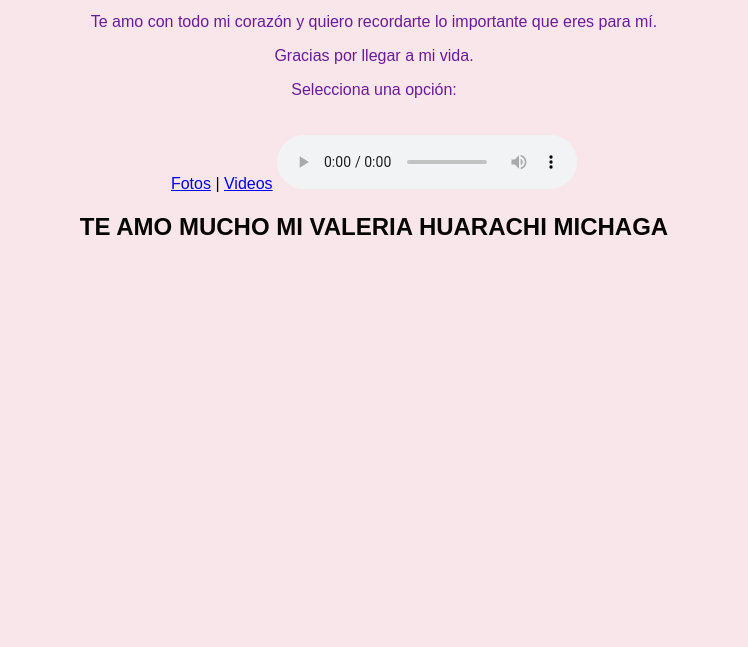
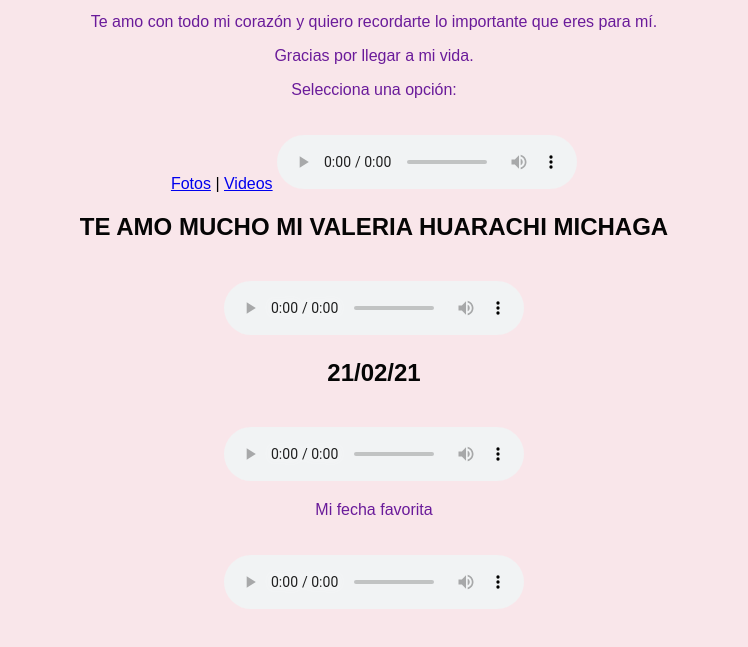
Before and after one commit to Sallama99/Aniversario, a plain HTML site: page index.html in a window 1280 px wide. Shown: the part 101-748 px from the top of the page, without its empty margins (266-1014 px from the left). Drawn offline with Linux system fonts and the light colour scheme.

Commit message:
index.html

```diff
--- a/index.html
+++ b/index.html
@@ -45,5 +45,19 @@
     Tu navegador no soporta el elemento de audio.
   </audio>
   <h2>TE AMO MUCHO MI VALERIA HUARACHI MICHAGA</h2>
+  <audio controls autoplay>
+    <source src="cancion_morfeb.mp3" type="audio/mpeg">
+    Tu navegador no soporta el elemento de audio.
+  </audio>
+  <h2> 21/02/21 </h2>
+  <audio controls autoplay>
+    <source src="cancion_sabes.mp3" type="audio/mpeg">
+    Tu navegador no soporta el elemento de audio.
+  </audio>
+  <p>Mi fecha favorita</p>
+    <audio controls autoplay>
+    <source src="cancion_solotu.mp3" type="audio/mpeg">
+    Tu navegador no soporta el elemento de audio.
+  </audio>
 </body>
 </html>
```
